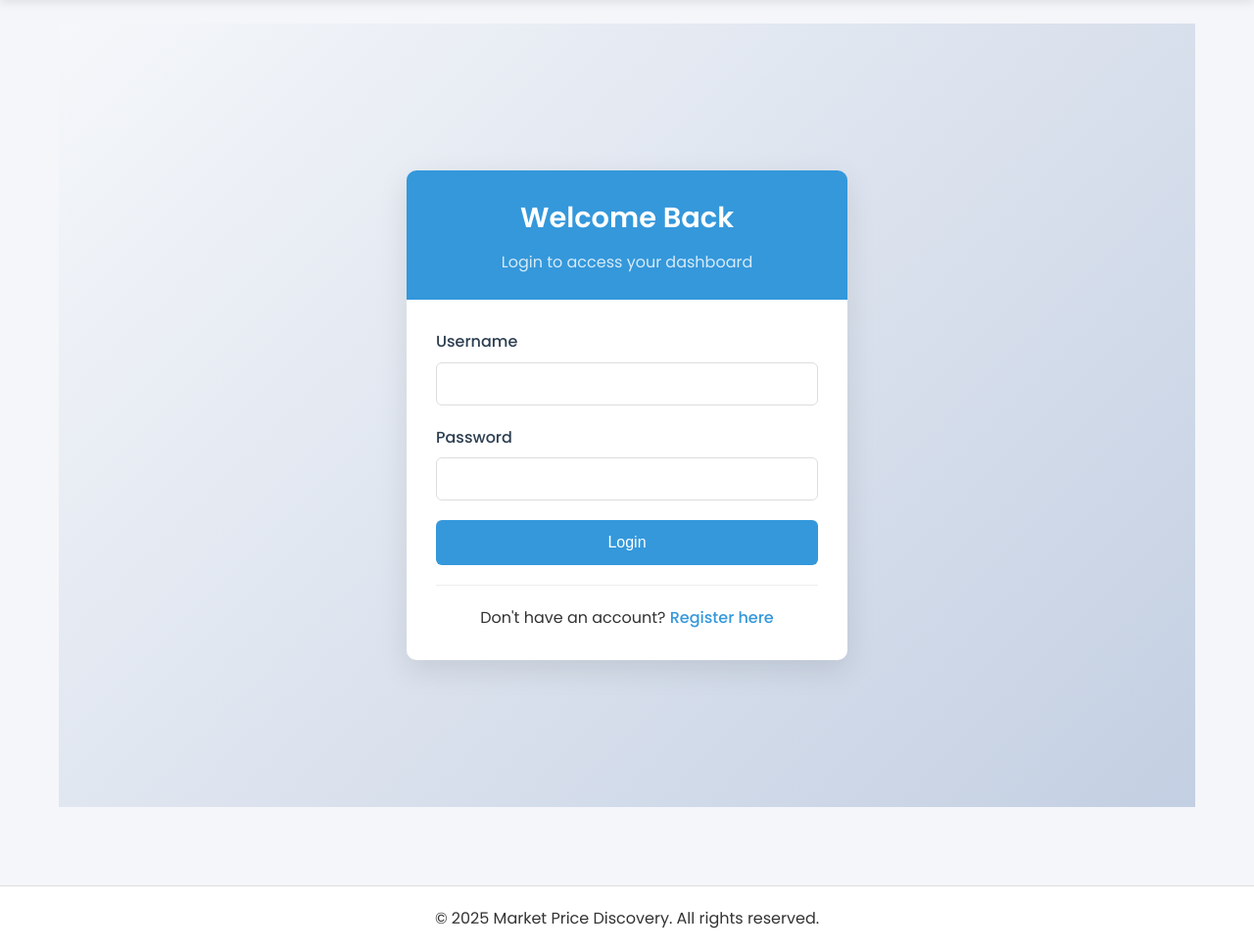
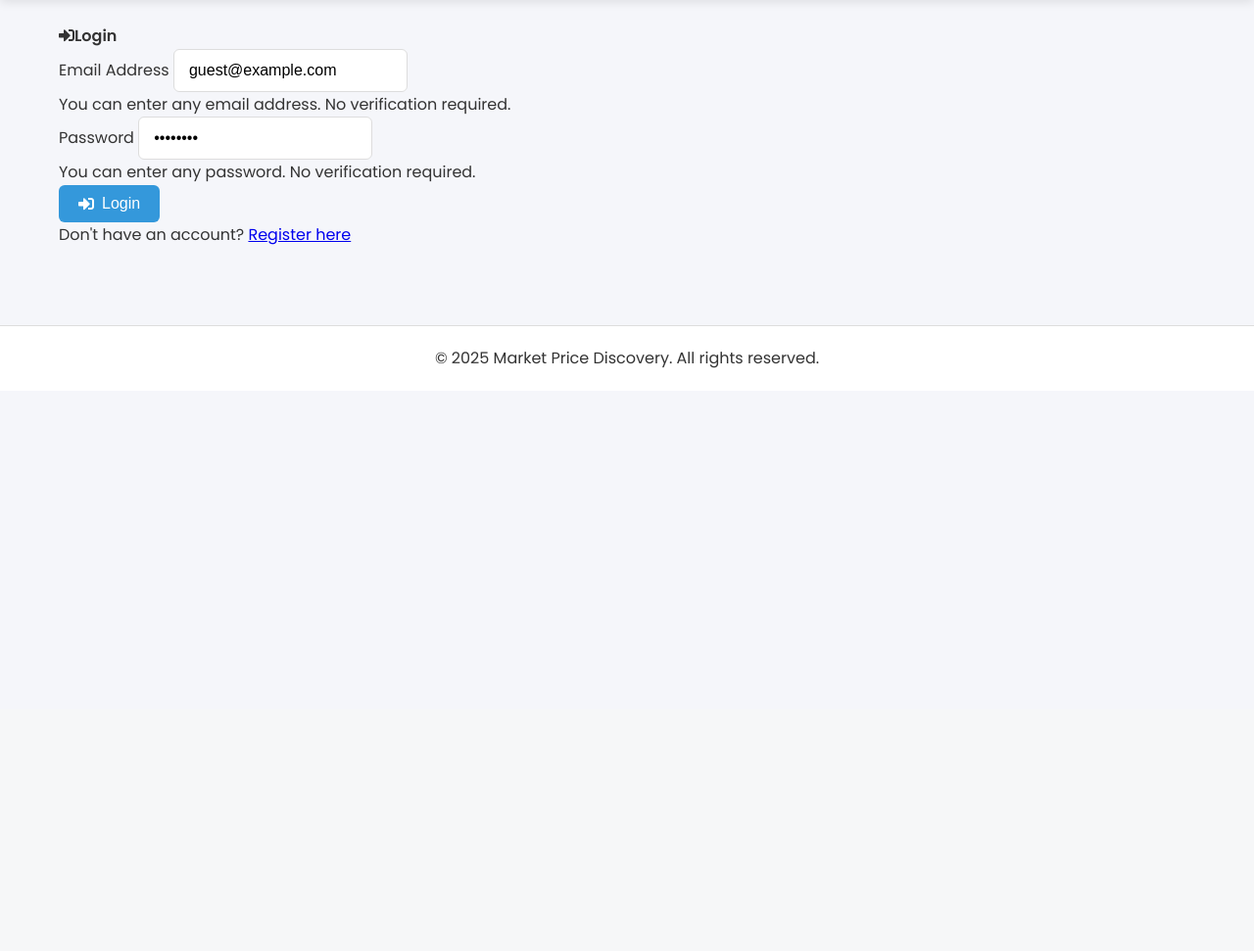
Before and after one commit to suryavikram2003/MarketPriceDiscovery, a Flask app: page /login in a window 1280 px wide. Shown: the part 76-1047 px from the top of the page at 98% size. After the commit the page ends 452 px from the top, so only its background shows below. Run offline with Flask 3, Linux system fonts and the light colour scheme.

Commit message:
Update login.html

```diff
--- a/templates/login.html
+++ b/templates/login.html
@@ -1,41 +1,40 @@
-{% extends "base.html" %}
+{% extends 'base.html' %}
 
 {% block title %}Login{% endblock %}
 
 {% block content %}
-<div class="auth-page">
-    <div class="auth-card">
-        <div class="auth-header">
-            <h2>Welcome Back</h2>
-            <p>Login to access your dashboard</p>
+<div class="row justify-content-center">
+    <div class="col-md-6">
+        <div class="card shadow">
+            <div class="card-header bg-primary text-white">
+                <h4 class="mb-0"><i class="fas fa-sign-in-alt me-2"></i>Login</h4>
             </div>
-        <div class="auth-body">
-            {% with messages = get_flashed_messages(with_categories=true) %}
-                {% if messages %}
-                    {% for category, message in messages %}
-                        <div class="flash-message flash-{{ category }}">
-                            {{ message }}
+            <div class="card-body">
+                <form method="POST" action="{{ url_for('login') }}">
+                    <div class="mb-3">
+                        <label for="email" class="form-label">Email Address</label>
+                        <input type="email" class="form-control" id="email" name="email" placeholder="Enter any email" value="guest@example.com">
+                        <div class="form-text text-muted">You can enter any email address. No verification required.</div>
                     </div>
-                    {% endfor %}
-                {% endif %}
-            {% endwith %}
 
-            <form method="POST" class="auth-form">
-                <div class="form-group">
-                    <label for="username">Username</label>
-                    <input type="text" id="username" name="username" class="form-control" required>
+                    <div class="mb-3">
+                        <label for="password" class="form-label">Password</label>
+                        <input type="password" class="form-control" id="password" name="password" placeholder="Enter any password" value="password">
+                        <div class="form-text text-muted">You can enter any password. No verification required.</div>
                     </div>
-                <div class="form-group">
-                    <label for="password">Password</label>
-                    <input type="password" id="password" name="password" class="form-control" required>
+
+                    <div class="d-grid gap-2">
+                        <button type="submit" class="btn btn-primary">
+                            <i class="fas fa-sign-in-alt me-2"></i>Login
+                        </button>
                     </div>
-                <button type="submit" class="auth-btn">Login</button>
                 </form>
 
-            <div class="auth-footer">
+                <div class="mt-3 text-center">
                     <p>Don't have an account? <a href="{{ url_for('register') }}">Register here</a></p>
                 </div>
             </div>
         </div>
     </div>
+</div>
 {% endblock %}
```
Lines whose indentation alone changed are shown as unchanged.
